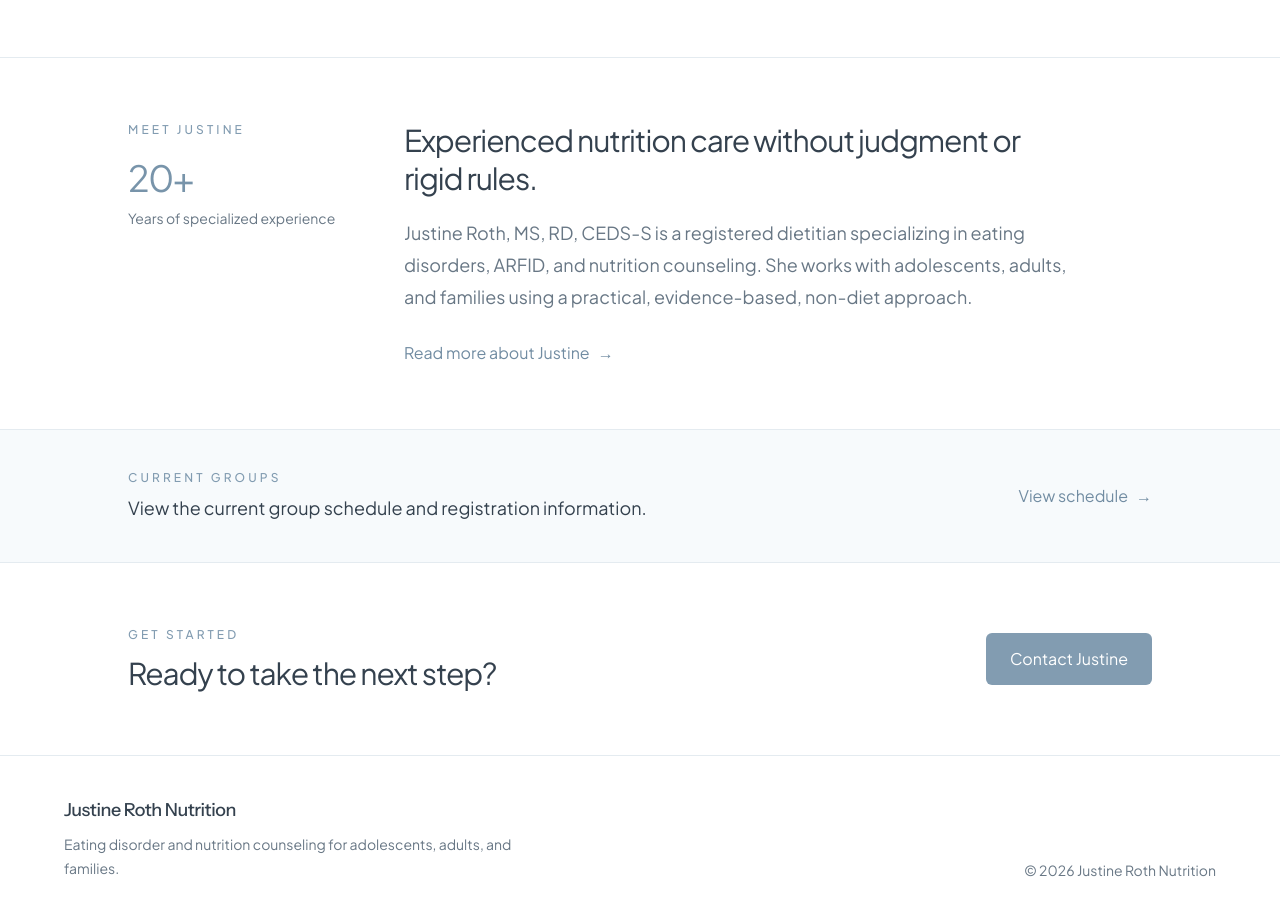
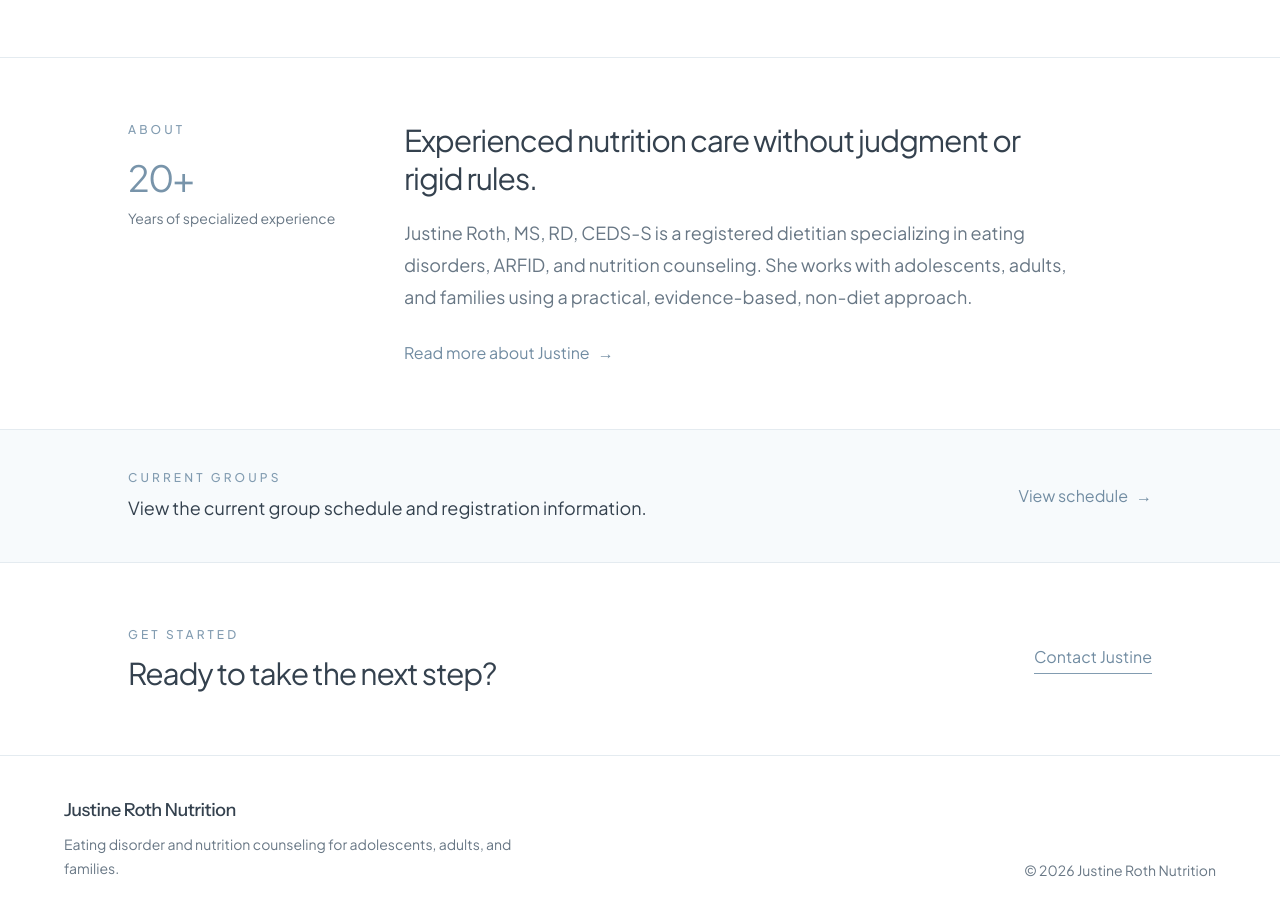
Before and after one commit to justinerothrd/justine-roth-nutrition, a Next.js app: page / in a window 1280 px wide. Shown: the part 1180-2096 px from the top of the page. Built offline with nearby package versions, Linux system fonts and the light colour scheme.

Commit message:
Update section content and link styles

```diff
--- a/app/page.tsx
+++ b/app/page.tsx
@@ -128,8 +128,8 @@ export default function Home() {
         <div className="mx-auto grid max-w-5xl gap-8 md:grid-cols-[220px_1fr] md:gap-14">
           <div>
             <p className="text-xs font-medium uppercase tracking-[0.26em] text-[#829CB1]">
-              Meet Justine
-            </p>
+  About
+</p>
 
             <p className="mt-5 text-4xl font-normal tracking-[-0.045em] text-[#7894AA]">
               20+
@@ -201,7 +201,7 @@ export default function Home() {
 
           <Link
             href="/contact"
-            className="inline-flex w-fit items-center justify-center rounded-md bg-[#829CB1] px-6 py-3.5 text-sm font-medium text-white transition hover:bg-[#708A9F]"
+            className="inline-flex items-center gap-2 border-b border-[#829CB1] pb-1 text-sm font-medium text-[#718CA2] transition-colors hover:text-[#526D83]"
           >
             Contact Justine
           </Link>
```
